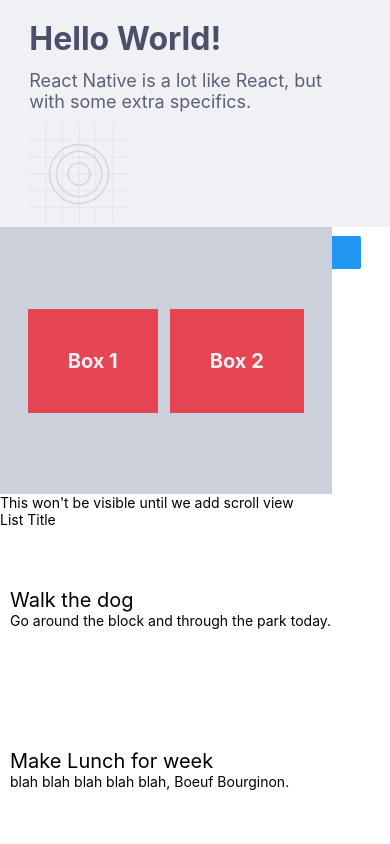
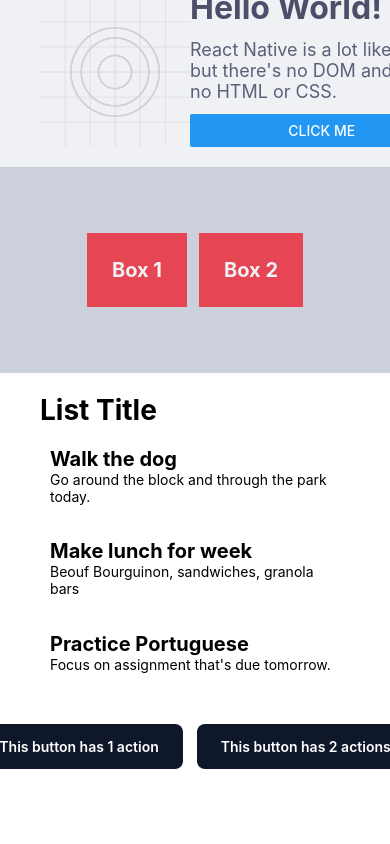
Before and after one commit to ashx3s/cprg-303-rn-demos, a React Native app: screen / in a window 390 px wide. Shown: the top 844 px of the page. Built offline with nearby package versions, Linux system fonts and the light colour scheme.

Commit message:
style cleanup

```diff
--- a/App.js
+++ b/App.js
@@ -4,23 +4,7 @@ import { SafeAreaView, SafeAreaProvider } from "react-native-safe-area-context";
 import { PageHeader, FlexDemo } from "./components/WeekTwoDemos";
 import { TodoList } from "./components/TodoList";
 import { PressableDemo } from "./components/PressableDemo";
-const todoItems = [
-  {
-    id: 0,
-    title: "Walk the dog",
-    description: "Go around the block and through the park today.",
-  },
-  {
-    id: 1,
-    title: "Make Lunch for week",
-    description: "blah blah blah blah blah, Boeuf Bourginon.",
-  },
-  {
-    id: 2,
-    title: "Practice Portuguese",
-    description: "Focus on assignment that's due tomorrow.",
-  },
-];
+import { todoItems } from "./assets/demo-data/todoItems";
 
 export default function App() {
   return (
--- /dev/null
+++ b/assets/demo-data/todoItems.ts
@@ -0,0 +1,17 @@
+export const todoItems = [
+  {
+    id: 0,
+    title: "Walk the dog",
+    description: "Go around the block and through the park today.",
+  },
+  {
+    id: 1,
+    title: "Make lunch for week",
+    description: "Beouf Bourguinon, sandwiches, granola bars",
+  },
+  {
+    id: 2,
+    title: "Practice Portuguese",
+    description: "Focus on assignment that's due tomorrow.",
+  },
+];
--- a/components/PressableDemo.jsx
+++ b/components/PressableDemo.jsx
@@ -1,4 +1,4 @@
-import { Pressable, Text, StyleSheet } from "react-native";
+import { Pressable, View, Text, StyleSheet } from "react-native";
 
 export function PressableDemo() {
   const onLogMsg = () => console.log("on press on second button");
@@ -6,7 +6,7 @@ export function PressableDemo() {
   const onOpenMenu = () => console.log("A long press!");
 
   return (
-    <>
+    <View style={styles.buttonContainer}>
       <Pressable
         style={styles.button}
         onPress={() => console.log("A simple Press")}
@@ -20,7 +20,7 @@ export function PressableDemo() {
       >
         <Text style={styles.text}>This button has 2 actions</Text>
       </Pressable>
-    </>
+    </View>
   );
 }
 
@@ -29,11 +29,17 @@ export function PressableDemo() {
 // SCREAMING_SNAKE_CASE is used for constants (optional)
 // kebab-case is basically ignored
 const styles = StyleSheet.create({
+  buttonContainer: {
+    flexDirection: "row",
+    justifyContent: "center",
+    gap: 14,
+  },
   button: {
     backgroundColor: "#0f172a",
     paddingVertical: 14,
     paddingHorizontal: 24,
     borderRadius: 8,
+    width: "fit-content",
   },
   text: { color: "white", fontWeight: "600", textAlign: "center" },
 });
--- a/components/TodoList.jsx
+++ b/components/TodoList.jsx
@@ -2,8 +2,8 @@ import { View, Text, StyleSheet } from "react-native";
 
 export function TodoList({ list }) {
   return (
-    <View>
-      <Text>List Title</Text>
+    <View style={styles.listContainer}>
+      <Text style={styles.listTitle}>List Title</Text>
       {list.map((todo) => {
         return <Todo key={todo.id} {...todo} />;
       })}
@@ -23,10 +23,19 @@ function Todo({ title, description }) {
 const styles = StyleSheet.create({
   container: {
     flex: 1,
-    marginVertical: 50,
+    marginVertical: 10,
     padding: 10,
+  },
+  listContainer: {
+    margin: 20,
+    paddingHorizontal: 20,
+  },
+  listTitle: {
+    fontSize: 28,
+    fontWeight: "bold",
   },
   todoTitle: {
     fontSize: 20,
+    fontWeight: "bold",
   },
 });
--- a/components/WeekTwoDemos.jsx
+++ b/components/WeekTwoDemos.jsx
@@ -3,15 +3,18 @@ import { StyleSheet, Text, View, Image, Button } from "react-native";
 export function PageHeader() {
   return (
     <View style={styles.container}>
-      <View style={styles.screenHeader}>
-        <Text style={styles.screenTitle}>Hello World!</Text>
-        <Text style={styles.screenSubtitle}>
-          React Native is a lot like React, but with some extra specifics.
-        </Text>
+      <View>
         <Image
           source={require("../assets/splash-icon.png")}
           style={styles.imageStyle}
         />
+      </View>
+      <View style={styles.screenHeader}>
+        <Text style={styles.screenTitle}>Hello World!</Text>
+        <Text style={styles.screenSubtitle}>
+          React Native is a lot like React, but there's no DOM and thus no HTML
+          or CSS.
+        </Text>
 
         <Button
           onPress={() => console.log("Message in console")}
@@ -34,18 +37,17 @@ export function FlexDemo() {
           <Text style={styles.boxText}>Box 2</Text>
         </View>
       </View>
-      <View>
-        <Text>This won't be visible until we add scroll view</Text>
-      </View>
     </>
   );
 }
 const styles = StyleSheet.create({
   container: {
     flex: 1,
+    flexDirection: "row",
+    paddingHorizontal: 40,
     backgroundColor: "#eff1f5",
-    alignItems: "center",
-    justifyContent: "center",
+    alignItems: "end",
+    // justifyContent: "center",
   },
   screenHeader: {
     paddingVertical: 20,
@@ -63,8 +65,9 @@ const styles = StyleSheet.create({
     color: "#5c5f77",
   },
   imageStyle: {
-    height: 100,
-    width: 100,
+    height: 150,
+    width: 150,
+    marginBottom: 20,
   },
   boxLayout: {
     backgroundColor: "#ccd0da",
@@ -75,12 +78,12 @@ const styles = StyleSheet.create({
     justifyContent: "center",
     gap: 12,
     padding: 20,
-    width: "85%",
+    width: "100%",
     height: 100,
   },
   box: {
     backgroundColor: "#e64553",
-    padding: 40,
+    padding: 25,
   },
   boxText: {
     textAlign: "center",
```
Also changed, not shown: package.json (+9 -3 lines).
